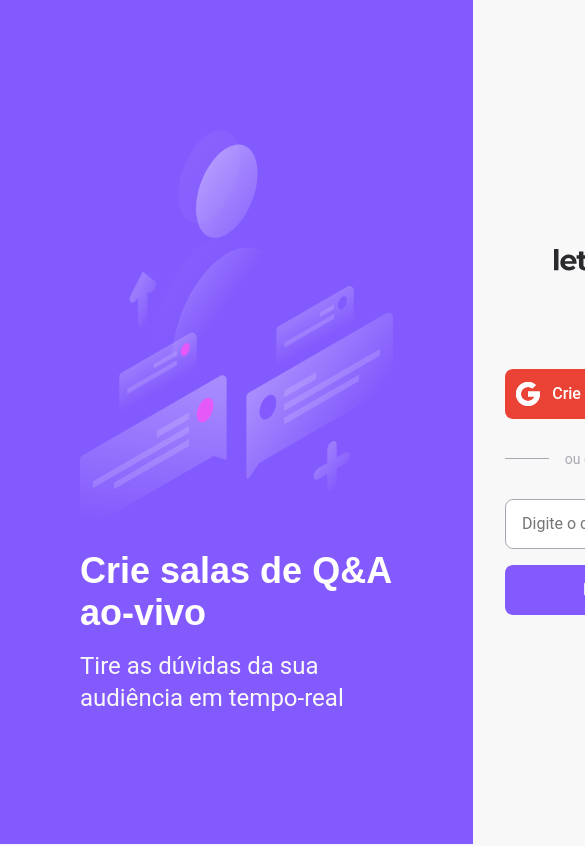
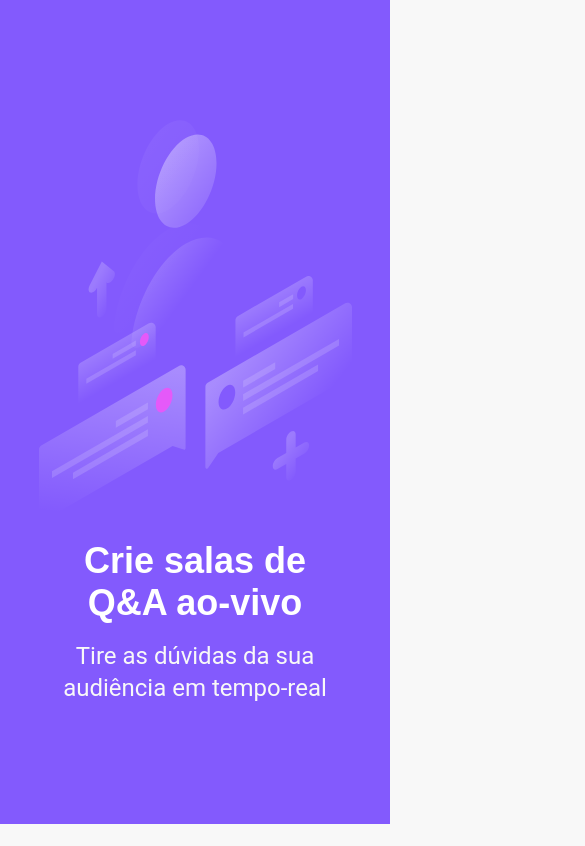
Before and after one commit to LucasAnselmoSilva12345/letmeask, a React (Create React App) app: page /letmeask in a window 390 px wide. Shown: the top 846 px of the page, 585 px wide, since content can reach past the window. Built offline with nearby package versions, Linux system fonts and the light colour scheme; no server answers; the HTML template or start-up script is replaced by a standard one.

Commit message:
estilo das pages de autenticação

```diff
--- a/src/styles/auth.css
+++ b/src/styles/auth.css
@@ -138,3 +138,144 @@ p{
 a{
   color: #e559f9;
 }
+
+@media (max-width: 800px){
+  #page-auth{
+    display: flex;
+    flex-direction: column;
+  }
+  aside{
+    flex: 1;
+    background: #835afd;
+    color: #fff;
+
+    display: flex;
+    align-items: center;
+    justify-content: center;
+    text-align: center;
+    padding: 120px 40px;
+  }
+
+  aside img{
+    max-width: 320px;
+  }
+
+  aside strong{
+    font: 700 36px 'Poppins', sans-serif;
+    line-height: 42px;
+    margin-top: 16px;
+  }
+
+  aside p{
+    font-size: 24px;
+    line-height: 32px;
+    margin-top: 16px;
+    color: #f8f8f8;
+  }
+
+
+
+  main{
+    flex: 1;
+
+    padding: 50px 32px;
+
+    display: flex;
+    align-items: center;
+    justify-content: center;
+  }
+
+  .main-content{
+    display: flex;
+    flex-direction: column;
+    width: 100%;
+    max-width: 320px;
+    align-items: stretch;
+    text-align: center;
+  }
+
+  .main-content .logoImg{
+    align-self: center;
+  }
+
+  .btn-content{
+    margin-top: 64px;
+    height: 50px;
+    width: 300px;
+    border-radius: 8px;
+    font-weight: 500;
+    background: #ea4335;
+    color: #fff;
+
+    display: flex;
+    align-items: center;
+    justify-content: center;
+
+    cursor: pointer;
+    border: 0;
+
+    transition: filter 0.2s;
+  }
+
+  .btn-content:hover{
+    filter: brightness(0.9);
+  }
+
+  .btn-content img{
+    margin-right: 12px;
+  }
+
+  .separator{
+    font-size: 14px;
+    color: #a8a8b3;
+    margin: 32px 0;
+    display: flex;
+    align-items: center;
+  }
+
+  .separator::before{
+    content: '';
+    flex: 1;
+    height: 1px;
+    background: #a8a8b3;
+    margin-right: 16px;
+  }
+
+  .separator::after{
+    content: '';
+    flex: 1;
+    height: 1px;
+    background: #a8a8b3;
+    margin-left: 16px;
+  }
+
+  h2{
+    font-size: 24px;
+    margin: 64px 0 24px;
+    font-family: 'Poppins', sans-serif;
+  }
+
+  form{
+    display: flex;
+    flex-direction: column;
+    justify-content: center;
+  }
+
+  form input{
+    height: 50px;
+    border-radius: 8px;
+    padding: 0 16px;
+    background: #fff;
+    border: 1px solid #a8a8b3;
+  }
+
+  p{
+    font-size: 14px;
+    color: #737380;
+    margin-top: 16px;
+  }
+
+  a{
+    color: #e559f9;
+  }
+}
```
